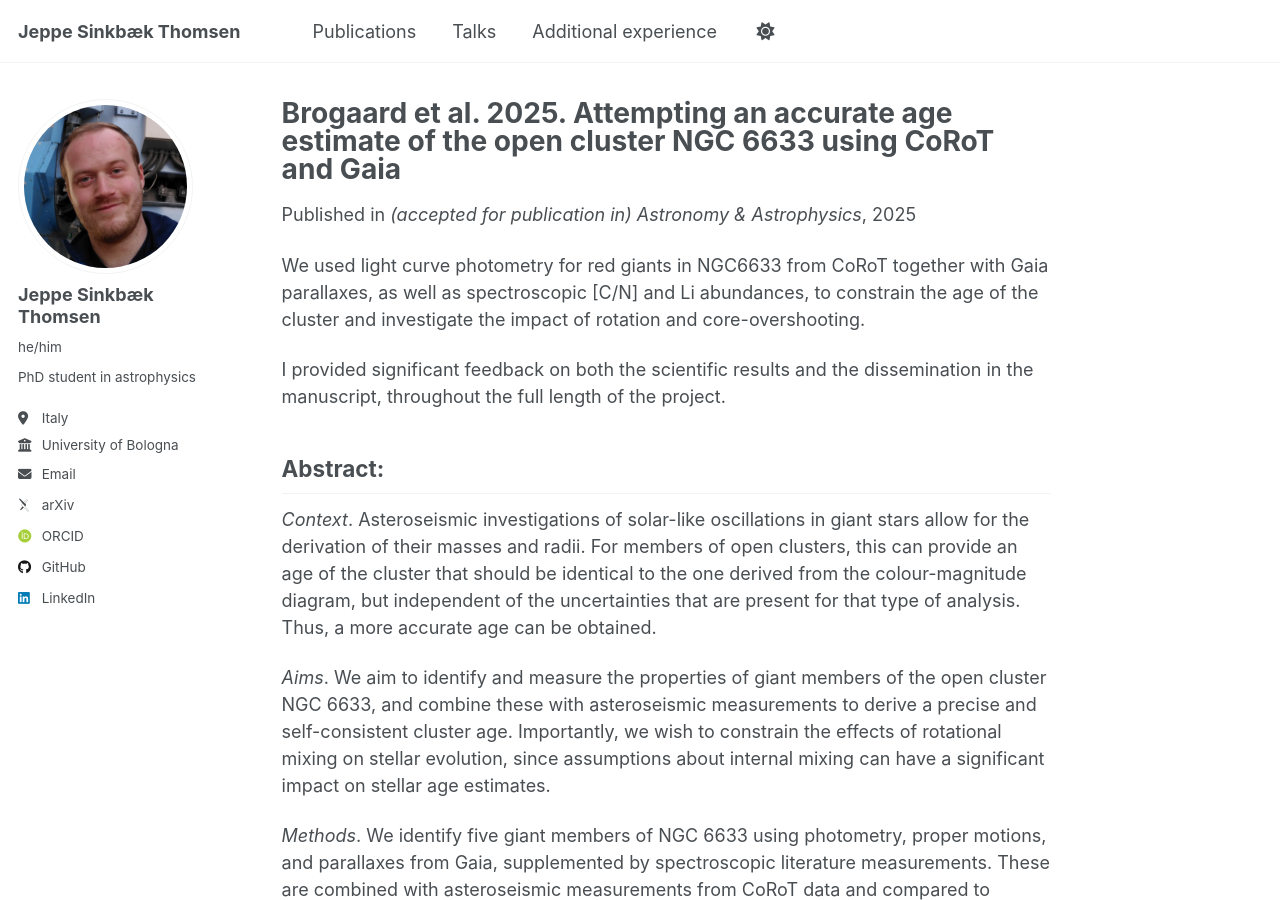
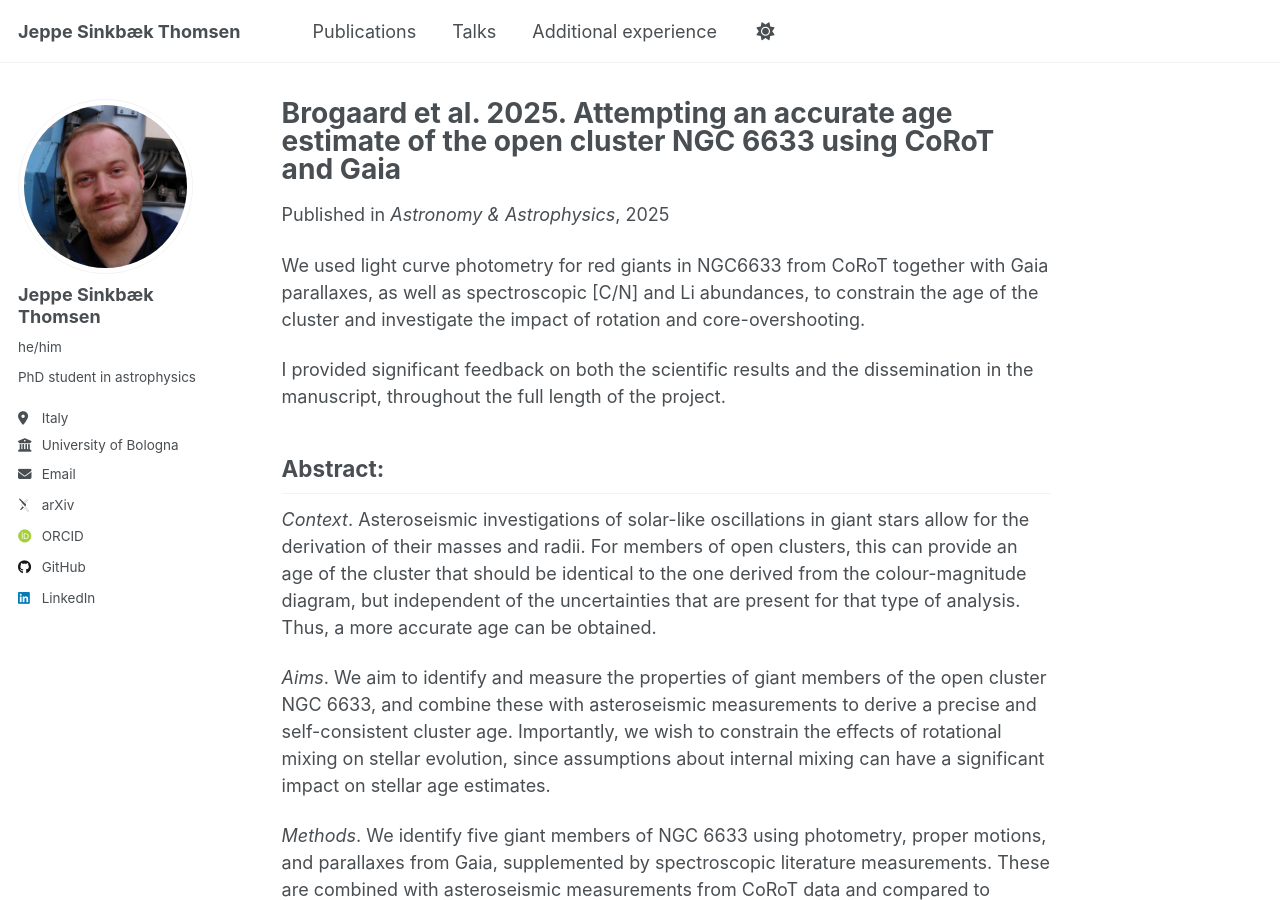
Before and after one commit to jsinkbaek/jsinkbaek.github.io, a Jekyll site: the page built from _publications/2025-08-01-Brogaard.md, in a window 1280 px wide and 900 px high. Built offline with Jekyll 4.4.1, drawn with Linux system fonts in a browser that asks for light colours; some web fonts are replaced; a script that is not in the unit is left out.

Commit message:
Update 2025-08-01-Brogaard.md

```diff
--- a/_publications/2025-08-01-Brogaard.md
+++ b/_publications/2025-08-01-Brogaard.md
@@ -5,7 +5,7 @@ category: manuscripts
 permalink: /publication/2025-08-01-Brogaard
 excerpt: 'We used light curve photometry for red giants in NGC6633 from CoRoT together with Gaia parallaxes and spectroscopy, in order to constrain the age of the cluster. I contributed scientific discussion on the statistics of the sample measurements, and provided scientific comments on the study and manuscript. I provided significant feedback on both the scientific results and the dissemination in the manuscript, throughout the full length of the project.'
 date: 2025-08-01
-venue: '(accepted for publication in) Astronomy & Astrophysics'
+venue: 'Astronomy & Astrophysics'
 paperurl: 'https://jsinkbaek.github.io/files/Brogaard2025_2508.19767v2.pdf'
 citation:
 ---
```
